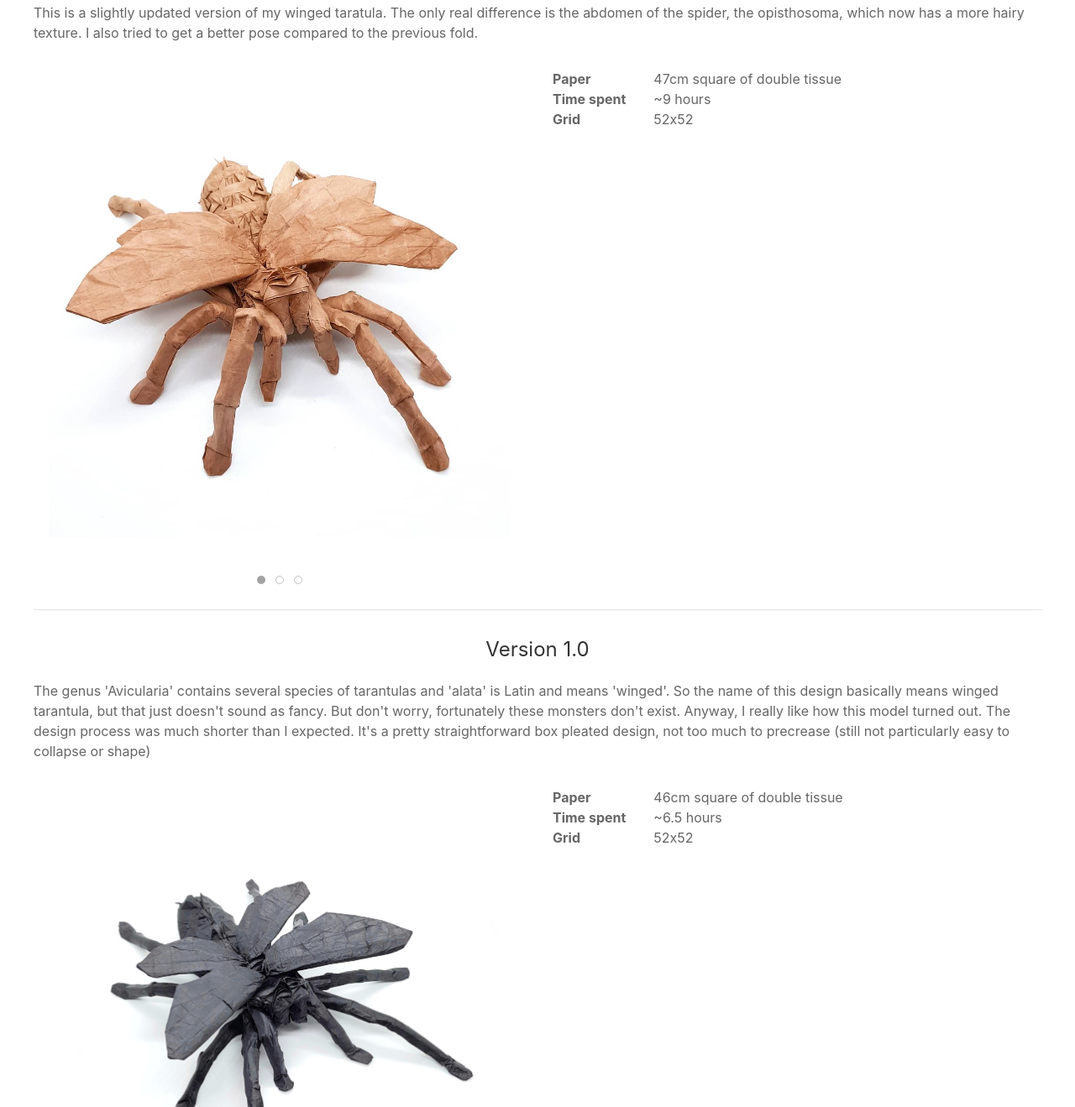
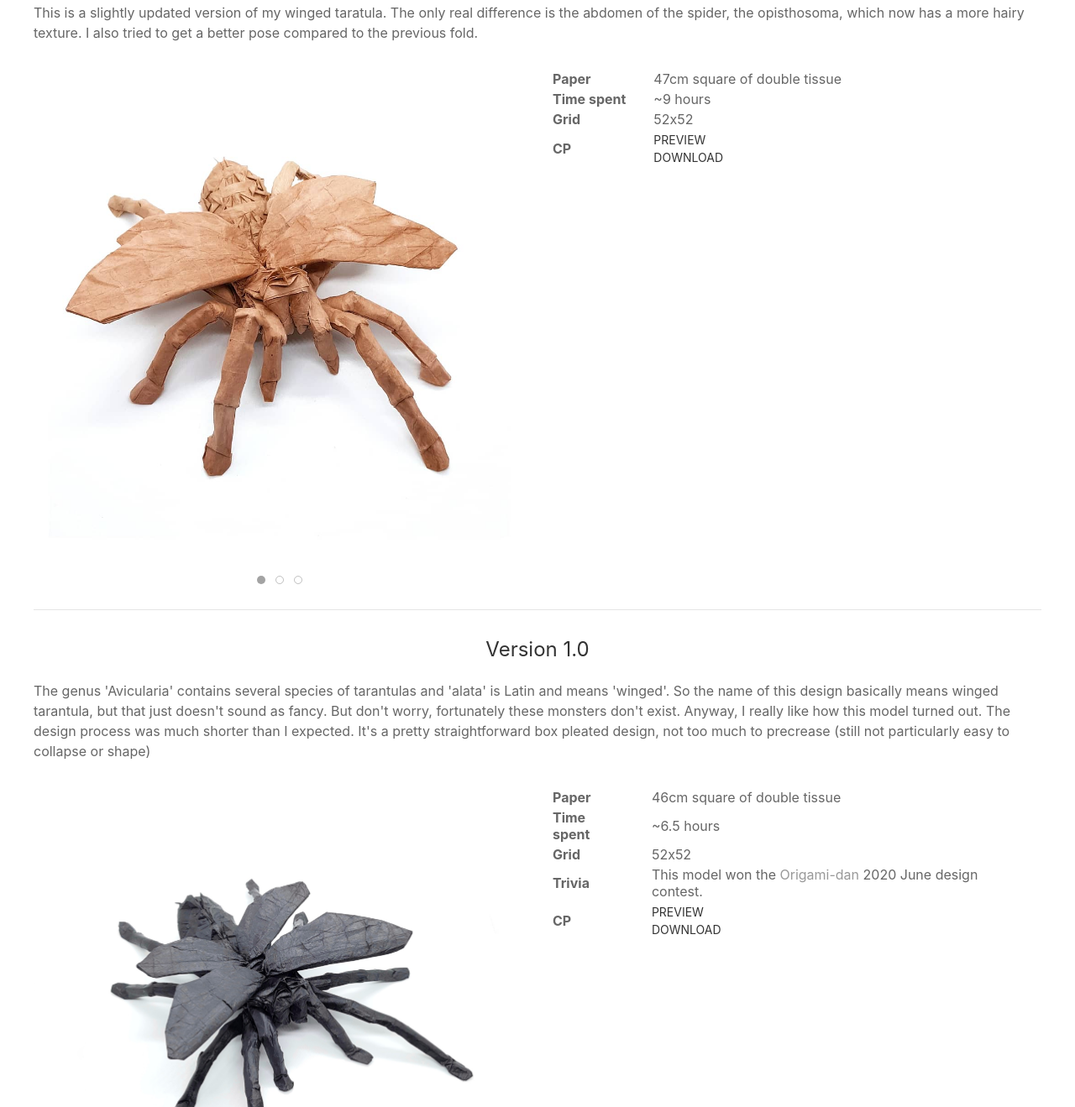
Before and after one commit to shadten/schattenorigami, a plain HTML site: page avicularia_alata.html in a window 1280 px wide. Shown: the part 232-1551 px from the top of the page at 84% size. Drawn offline with Linux system fonts and the light colour scheme.

Commit message:
added CPs to avicularia_alata.html

```diff
--- a/avicularia_alata.html
+++ b/avicularia_alata.html
@@ -90,6 +90,19 @@
                         <td><b>Grid</b></td>
                         <td>52x52</td>
                     </tr>
+                    <tr>
+                        <td><b>CP</b></td>
+                        <td>
+                            <div>
+                                <div uk-lightbox>
+                                    <a class="uk-button uk-button-text"
+                                        href="assets/CPs/Avicularia alata v1.1.png">Preview</a>
+                                </div>
+                                <a class="uk-button uk-button-text" href="assets/CPs/Avicularia alata v1.1.png"
+                                    download>Download</a>
+                            </div>
+                        </td>
+                    </tr>
                 </table>
             </div>
 
@@ -148,6 +161,23 @@
                         <td><b>Grid</b></td>
                         <td>52x52</td>
                     </tr>
+                    <tr>
+                        <td><b>Trivia</b></td>
+                        <td>This model won the <a href=https://discord.gg/yU4Cvry class="uk-link-muted">Origami-dan</a> 2020 June design contest.</td>
+                    </tr>
+                    <tr>
+                        <td><b>CP</b></td>
+                        <td>
+                            <div>
+                                <div uk-lightbox>
+                                    <a class="uk-button uk-button-text"
+                                        href="assets/CPs/Avicularia alata v1.0.png">Preview</a>
+                                </div>
+                                <a class="uk-button uk-button-text" href="assets/CPs/Avicularia alata v1.0.png"
+                                    download>Download</a>
+                            </div>
+                        </td>
+                    </tr>
                 </table>
             </div>
 
```
Also changed, not shown: artworks.html (+1 -1 lines), index.html (+2 -0 lines), assets/CPs/Avicularia alata v1.0.png (added), assets/CPs/Avicularia alata v1.1.png (added), css/my_css.css (line endings or trailing spaces).
